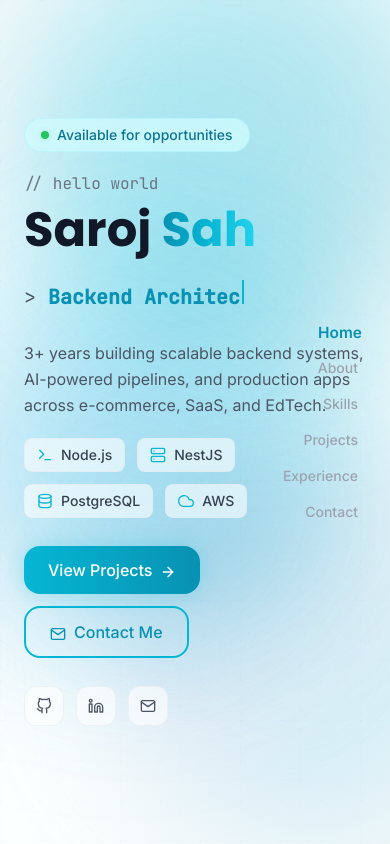
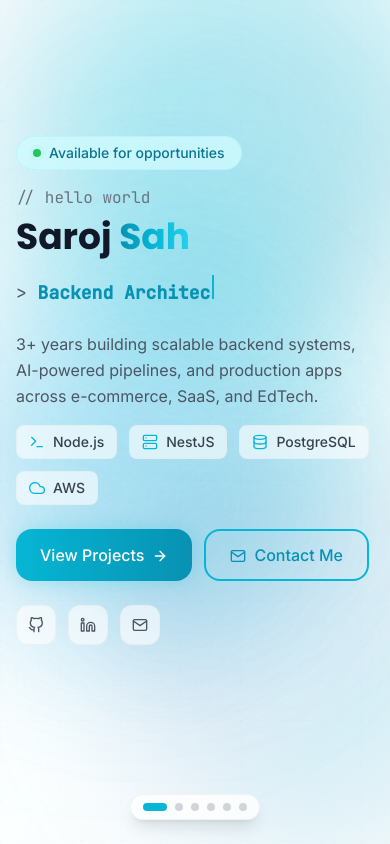
Before and after one commit to callmecoder01/portfolio, a Next.js app: page / in a window 390 px wide. Built offline with nearby package versions, Linux system fonts and the light colour scheme.

Commit message:
Update 1.version

```diff
--- a/app/globals.css
+++ b/app/globals.css
@@ -42,7 +42,7 @@
 
   /* Section Container */
   .section-container {
-    @apply h-screen w-screen overflow-y-auto px-6 md:px-12 lg:px-24 py-8 flex items-center justify-center;
+    @apply min-h-screen w-screen overflow-y-auto px-4 sm:px-6 md:px-12 lg:px-24 py-6 md:py-8 flex items-center justify-center no-scrollbar;
   }
 }
 
--- a/components/navigation/SwipeContainer.tsx
+++ b/components/navigation/SwipeContainer.tsx
@@ -7,12 +7,13 @@ interface SwipeContainerProps {
   children: ReactNode[];
 }
 
+const sectionLabels = ['Home', 'About', 'Skills', 'Projects', 'Experience', 'Contact'];
+
 export default function SwipeContainer({ children }: SwipeContainerProps) {
   const [currentSection, setCurrentSection] = useState(0);
   const [direction, setDirection] = useState(0);
   const totalSections = children.length;
 
-  // Handle keyboard navigation
   useEffect(() => {
     const handleKeyDown = (e: KeyboardEvent) => {
       if (e.key === 'ArrowRight' && currentSection < totalSections - 1) {
@@ -24,7 +25,6 @@ export default function SwipeContainer({ children }: SwipeContainerProps) {
       }
     };
 
-    // Handle custom navigation events
     const handleNavigate = ((e: CustomEvent) => {
       const targetSection = e.detail.section;
       if (targetSection >= 0 && targetSection < totalSections) {
@@ -40,7 +40,6 @@ export default function SwipeContainer({ children }: SwipeContainerProps) {
       window.removeEventListener('navigateToSection', handleNavigate);
     };
   }, [currentSection, totalSections]);
-
 
   const handleDragEnd = (e: MouseEvent | TouchEvent | PointerEvent, info: PanInfo) => {
     const swipeThreshold = 50;
@@ -97,9 +96,9 @@ export default function SwipeContainer({ children }: SwipeContainerProps) {
         </motion.div>
       </AnimatePresence>
 
-      {/* Section Indicators */}
-      <div className="fixed right-8 top-1/2 transform -translate-y-1/2 z-50 flex flex-col gap-4 text-sm font-medium">
-        {['Home', 'About', 'Skills', 'Projects', 'Experience', 'Contact'].map((label, index) => (
+      {/* Desktop: Text labels on right */}
+      <div className="fixed right-8 top-1/2 transform -translate-y-1/2 z-50 hidden md:flex flex-col gap-4 text-sm font-medium">
+        {sectionLabels.map((label, index) => (
           <button
             key={label}
             onClick={() => {
@@ -116,6 +115,25 @@ export default function SwipeContainer({ children }: SwipeContainerProps) {
           </button>
         ))}
       </div>
+
+      {/* Mobile: Dots at bottom */}
+      <div className="fixed bottom-6 left-1/2 -translate-x-1/2 z-50 flex md:hidden items-center gap-2 px-3 py-2 bg-white/80 backdrop-blur-sm rounded-full border border-gray-200/50 shadow-lg">
+        {sectionLabels.map((label, index) => (
+          <button
+            key={label}
+            onClick={() => {
+              setDirection(index > currentSection ? 1 : -1);
+              setCurrentSection(index);
+            }}
+            className={`rounded-full transition-all duration-300 ${
+              index === currentSection
+                ? 'w-6 h-2 bg-primary-500'
+                : 'w-2 h-2 bg-gray-300 active:bg-primary-400'
+            }`}
+            aria-label={label}
+          />
+        ))}
+      </div>
     </div>
   );
 }
--- a/components/sections/ContactSection.tsx
+++ b/components/sections/ContactSection.tsx
@@ -63,7 +63,7 @@ export default function ContactSection() {
         {/* Section Header */}
         <motion.div variants={itemVariants} className="mb-8">
           <p className="text-sm font-mono text-gray-500 mb-1">{'// lets connect'}</p>
-          <h2 className="text-4xl md:text-5xl font-display font-bold text-gray-900">
+          <h2 className="text-3xl sm:text-4xl md:text-5xl font-display font-bold text-gray-900">
             Get In <span className="gradient-text">Touch</span>
           </h2>
         </motion.div>
@@ -86,7 +86,7 @@ export default function ContactSection() {
                 </div>
 
                 {/* Form inside terminal */}
-                <form onSubmit={handleSubmit} className="p-5 space-y-4">
+                <form onSubmit={handleSubmit} className="p-4 sm:p-5 space-y-3 sm:space-y-4">
                   <div>
                     <label className="text-xs font-mono text-gray-500 mb-1.5 block">
                       <span className="text-purple-400">const</span> name <span className="text-gray-600">=</span>
@@ -158,7 +158,7 @@ export default function ContactSection() {
           </motion.div>
 
           {/* Right: Contact info */}
-          <div className="space-y-4">
+          <div className="space-y-3 sm:space-y-4 pb-16 md:pb-0">
             {/* Contact details */}
             {contactInfo.map(({ icon: Icon, label, value, href }) => (
               <motion.a
--- a/components/sections/ExperienceSection.tsx
+++ b/components/sections/ExperienceSection.tsx
@@ -36,7 +36,7 @@ export default function ExperienceSection() {
         {/* Section Header */}
         <motion.div variants={itemVariants} className="mb-8">
           <p className="text-sm font-mono text-gray-500 mb-1">{'// career path'}</p>
-          <h2 className="text-4xl md:text-5xl font-display font-bold text-gray-900">
+          <h2 className="text-3xl sm:text-4xl md:text-5xl font-display font-bold text-gray-900">
             Work <span className="gradient-text">Experience</span>
           </h2>
         </motion.div>
@@ -46,7 +46,7 @@ export default function ExperienceSection() {
           {/* Vertical line */}
           <div className="absolute left-[19px] top-0 bottom-0 w-px bg-gray-200 hidden md:block" />
 
-          <div className="space-y-4">
+          <div className="space-y-4 pb-16 md:pb-0">
             {experiencesData.map((experience, index) => (
               <motion.div
                 key={index}
@@ -95,7 +95,7 @@ export default function ExperienceSection() {
                   </div>
 
                   {/* Description styled as log output */}
-                  <div className="bg-gray-900 rounded-lg px-4 py-3 font-mono text-xs">
+                  <div className="bg-gray-900 rounded-lg px-3 sm:px-4 py-3 font-mono text-[11px] sm:text-xs">
                     <span className="text-gray-500">{'> '}</span>
                     <span className="text-gray-300">{experience.description}</span>
                   </div>
--- a/components/sections/HeroSection.tsx
+++ b/components/sections/HeroSection.tsx
@@ -93,7 +93,7 @@ export default function HeroSection() {
           variants={containerVariants}
           initial="hidden"
           animate="visible"
-          className="space-y-5"
+          className="space-y-4 sm:space-y-5 pb-16 md:pb-0"
         >
           {/* Status badge */}
           <motion.div variants={itemVariants}>
@@ -109,14 +109,14 @@ export default function HeroSection() {
           {/* Name */}
           <motion.div variants={itemVariants}>
             <p className="text-base text-gray-500 font-mono mb-1">{'// hello world'}</p>
-            <h1 className="text-5xl md:text-6xl lg:text-7xl font-display font-bold text-gray-900 leading-tight">
+            <h1 className="text-4xl sm:text-5xl md:text-6xl lg:text-7xl font-display font-bold text-gray-900 leading-tight">
               Saroj <span className="gradient-text">Sah</span>
             </h1>
           </motion.div>
 
           {/* Typing role */}
           <motion.div variants={itemVariants} className="h-10">
-            <p className="text-xl md:text-2xl font-mono text-gray-600">
+            <p className="text-lg sm:text-xl md:text-2xl font-mono text-gray-600">
               {'> '}
               <span className="text-primary-600 font-semibold">{text}</span>
               <span className={`inline-block w-0.5 h-6 ml-0.5 bg-primary-500 ${showCursor ? 'opacity-100' : 'opacity-0'}`} />
--- a/components/sections/ProjectsSection.tsx
+++ b/components/sections/ProjectsSection.tsx
@@ -52,10 +52,10 @@ export default function ProjectsSection() {
         className="relative z-10 max-w-7xl mx-auto w-full"
       >
         {/* Section Header */}
-        <motion.div variants={itemVariants} className="flex items-end justify-between mb-8">
+        <motion.div variants={itemVariants} className="flex flex-col sm:flex-row sm:items-end sm:justify-between gap-4 mb-6 sm:mb-8">
           <div>
             <p className="text-sm font-mono text-gray-500 mb-1">{'// recent work'}</p>
-            <h2 className="text-4xl md:text-5xl font-display font-bold text-gray-900">
+            <h2 className="text-3xl sm:text-4xl md:text-5xl font-display font-bold text-gray-900">
               Featured <span className="gradient-text">Projects</span>
             </h2>
           </div>
@@ -147,7 +147,7 @@ export default function ProjectsSection() {
         </div>
 
         {/* Page dots */}
-        <motion.div variants={itemVariants} className="flex justify-center gap-2 mt-6">
+        <motion.div variants={itemVariants} className="flex justify-center gap-2 mt-6 mb-16 md:mb-0">
           {Array.from({ length: totalPages }).map((_, index) => (
             <button
               key={index}
```
Also changed, not shown: components/sections/AboutSection.tsx (+4 -4 lines), components/sections/SkillsSection.tsx (+5 -5 lines).
